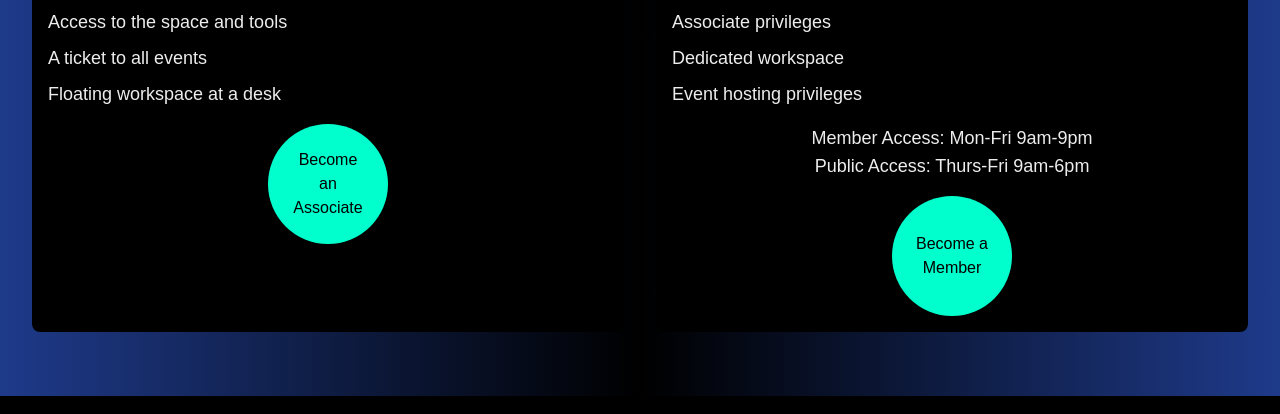
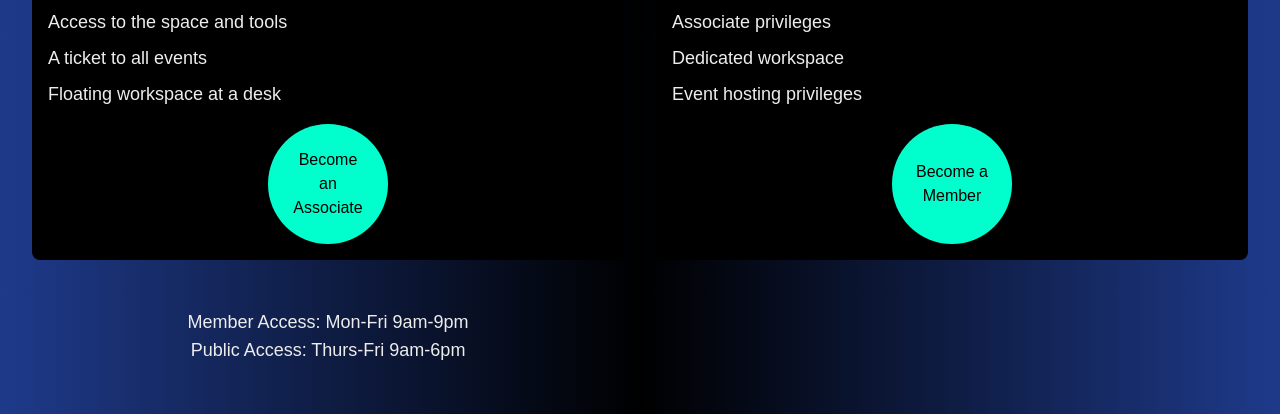
Before and after one commit to jl-codes/general-lithium-hq, a Next.js app: page / in a window 1280 px wide. Shown: the part 980-1394 px from the top of the page. Built offline with nearby package versions, Linux system fonts and the light colour scheme.

Commit message:
Update page.tsx

```diff
--- a/app/page.tsx
+++ b/app/page.tsx
@@ -62,10 +62,6 @@ export default function Home() {
                 <li>Dedicated workspace</li>
                 <li>Event hosting privileges</li>
               </ul>
-              <p className="mt-4 text-lg glow-effect">
-                Member Access: Mon-Fri 9am-9pm<br />
-                Public Access: Thurs-Fri 9am-6pm
-              </p>
               <div className="mt-4">
                 <a
                   href="https://buy.stripe.com/00g03D6OFaHG3F6eUU"
@@ -76,6 +72,10 @@ export default function Home() {
                 </a>
               </div>
             </div>
+            <p className="mt-4 text-lg glow-effect">
+                Member Access: Mon-Fri 9am-9pm<br />
+                Public Access: Thurs-Fri 9am-6pm
+              </p>
           </div>
         </div>
       </section>
```
